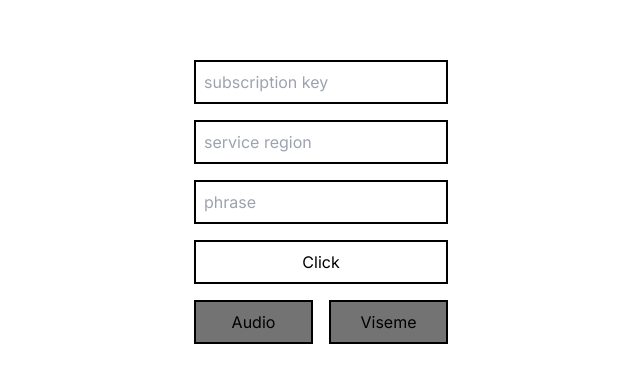
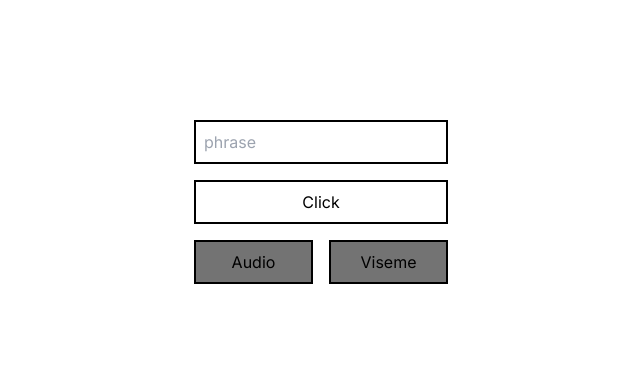
Before and after one commit to junotb/next-ms-speech-sdk, a Next.js app: page / in a window 1280 px wide. Shown: the part 198-580 px from the top of the page, without its empty margins (319-959 px from the left). Built offline with nearby package versions, Linux system fonts and the light colour scheme.

Commit message:
write azure tts services

```diff
--- a/src/app/page.tsx
+++ b/src/app/page.tsx
@@ -6,8 +6,6 @@ import Script from "next/script";
 import { useRef } from "react";
 
 const Home = () => {
-  const refSubscriptionKey = useRef<HTMLInputElement>(null);
-  const refServiceRegion = useRef<HTMLInputElement>(null);
   const refPhrase = useRef<HTMLInputElement>(null);
   const refStartSpeakTextAsyncButton = useRef<HTMLButtonElement>(null);
   const refAudio = useRef<HTMLAnchorElement>(null);
@@ -17,18 +15,6 @@ const Home = () => {
   const SPEECH_REGION = process.env.SPEECH_REGION!;
 
   const tts = () => {
-    // Subscription Key 필드 Disabled 시작
-    refSubscriptionKey.current!.disabled = true;
-
-    // Subscription Key 필드 입력여부 검사
-    if (refSubscriptionKey.current!.value === "") {
-      alert("Please enter your Microsoft Cognitive Services Speech subscription key!");
-
-      // Subscription Key 필드 Disabled 종료
-      refSubscriptionKey.current!.disabled = false;
-      return;
-    }
-
     // SSML 작성
     const ssml = `
       <speak version='1.0' xml:lang='en-US'>
@@ -39,7 +25,7 @@ const Home = () => {
     `;
 
     // Synthesizer 객체 생성
-    const speechConfig = window.SpeechSDK.SpeechConfig.fromSubscription(refSubscriptionKey.current!.value, refServiceRegion.current!.value);
+    const speechConfig = window.SpeechSDK.SpeechConfig.fromSubscription(SPEECH_KEY, SPEECH_REGION);
     const audioConfig = window.SpeechSDK.AudioConfig.fromDefaultSpeakerOutput();
     let synthesizer = new window.SpeechSDK.SpeechSynthesizer(speechConfig, audioConfig);
 
@@ -111,7 +97,7 @@ const Home = () => {
       </speak>
     `
 
-    const data = await speech_to_text_rest(refSubscriptionKey.current!.value, refServiceRegion.current!.value, ssml, "test.mp3");
+    const data = await speech_to_text_rest(SPEECH_KEY, SPEECH_REGION, ssml, "test.mp3");
     download(data, refAudio, "audio/mp3", "audio.mp3");
   }
 
@@ -125,18 +111,6 @@ const Home = () => {
   return (
     <main className="flex flex-col justify-center items-center min-h-screen">
       <div className="flex flex-col justify-center items-center gap-4">
-        <input
-          ref={refSubscriptionKey}
-          placeholder="subscription key"
-          className="w-full p-2 bg-transparent border-2 border-black dark:border-white"
-          defaultValue={SPEECH_KEY}
-        />
-        <input
-          ref={refServiceRegion}
-          placeholder="service region"
-          className="w-full p-2 bg-transparent border-2 border-black dark:border-white"
-          defaultValue={SPEECH_REGION}
-        />
         <input
           ref={refPhrase}
           placeholder="phrase"
```
